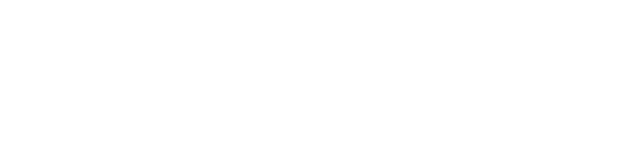
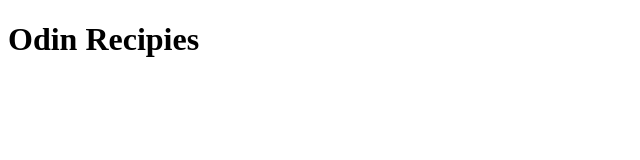
Before and after one commit to jeanpierrerea/odin-recipes, a plain HTML site: page index.html in a window 1280 px wide. Shown: the whole page, without its empty margins (0-640 px from the left). Drawn offline with Linux system fonts and the light colour scheme.

Commit message:
Created initial html files for recipes directory

```diff
--- a/index.html
+++ b/index.html
@@ -3,9 +3,9 @@
 <head>
     <meta charset="UTF-8">
     <meta name="viewport" content="width=device-width, initial-scale=1.0">
-    <title>Document</title>
+    <title>Odin Project Recipes</title>
 </head>
 <body>
-
+    <h1>Odin Recipies</h1>
 </body>
 </html>
```
Also changed, not shown: recipes/bulgogi.html (added), recipes/gyudon.html (added), recipes/jerkchicken.html (added).
